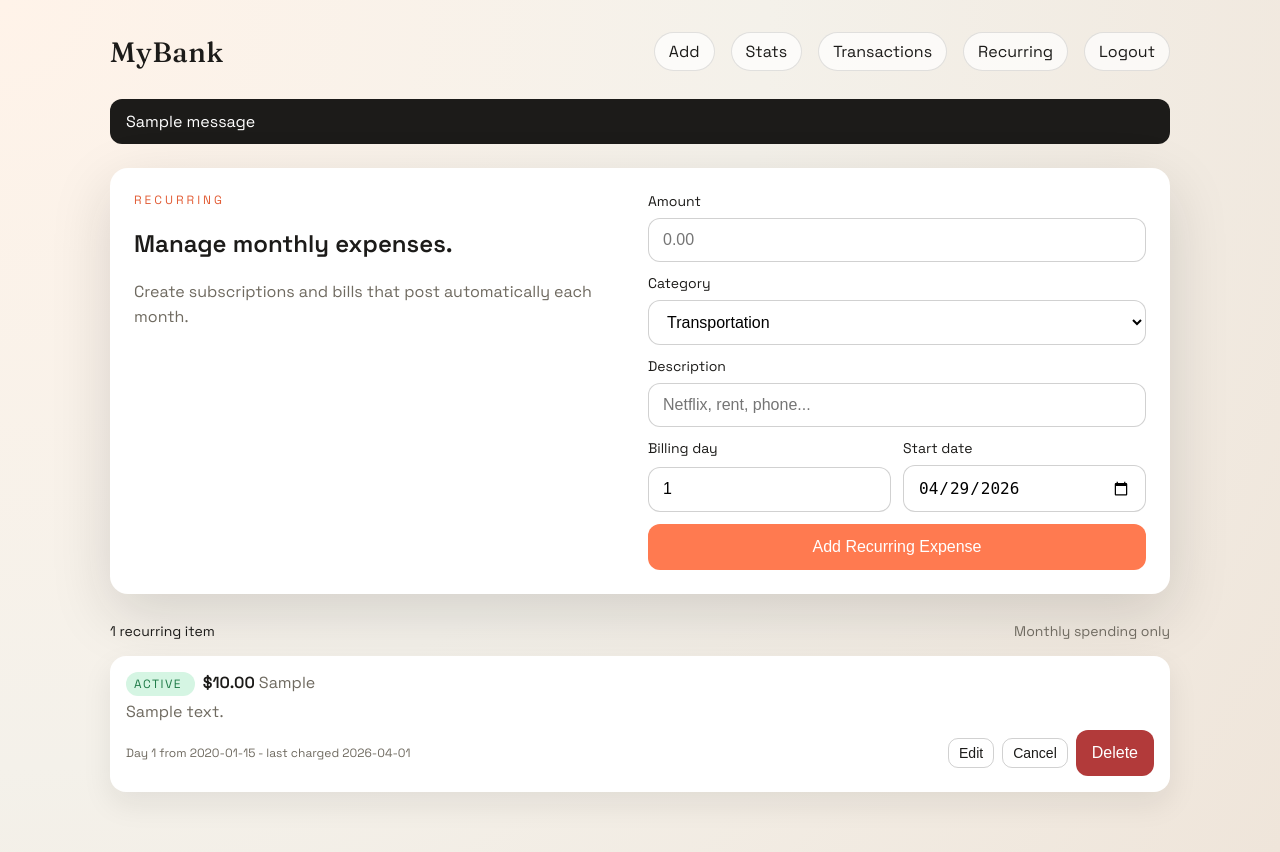
After one commit to Durvalm/MyBank, a Flask app: page /recurring in a window 1280 px wide. The commit adds this page. Run offline with Flask 3, Linux system fonts and the light colour scheme; the visitor is signed in with stand-in values (Sample User, id 1); tables that the repository leaves empty hold one stand-in row (values such as "Sample post"); one stand-in notice (Sample message) is shown.

Commit message:
recurring

```diff
--- a/app.py
+++ b/app.py
@@ -10,13 +10,20 @@ from storage import (
     authenticate_user,
     count_transactions,
     create_user,
+    delete_recurring_expense,
     delete_transaction,
+    fetch_recurring_expense,
     fetch_transaction,
     get_user_by_email,
     get_db,
     init_db,
+    insert_recurring_expense,
     insert_transaction,
+    list_recurring_expenses,
+    process_due_recurring_expenses,
     query_transactions,
+    set_recurring_expense_active,
+    update_recurring_expense,
     update_transaction,
 )
 
@@ -31,6 +38,8 @@ def setup_db_once():
     if not _db_initialized:
         init_db()
         _db_initialized = True
+    if session.get("user_id"):
+        process_due_recurring_expenses(session["user_id"])
 
 
 def valid_category(tx_type, category):
@@ -73,6 +82,45 @@ def normalize_transaction(form):
         "category": category,
         "description": description,
         "date": date,
+    }, None
+
+
+def normalize_recurring_expense(form):
+    amount = parse_amount(form.get("amount"))
+    category = (form.get("category") or "").lower()
+    description = form.get("description") or ""
+    start_date = form.get("start_date") or datetime.date.today().isoformat()
+    active = 1 if form.get("active", "1") == "1" else 0
+
+    try:
+        billing_day = int(form.get("billing_day") or "")
+    except ValueError:
+        billing_day = None
+
+    if amount is None or amount <= 0:
+        return None, "Amount must be a positive number."
+
+    if not valid_category("spending", category):
+        return None, "Please pick a valid spending category."
+
+    if billing_day is None or billing_day < 1 or billing_day > 31:
+        return None, "Billing day must be between 1 and 31."
+
+    try:
+        datetime.date.fromisoformat(start_date)
+    except ValueError:
+        return None, "Start date must be a valid date."
+
+    if not description.strip():
+        description = "(no description)"
+
+    return {
+        "amount": amount,
+        "category": category,
+        "description": description,
+        "billing_day": billing_day,
+        "start_date": start_date,
+        "active": active,
     }, None
 
 
@@ -416,6 +464,90 @@ def remove_transaction(tx_id):
     return redirect(url_for("transactions"))
 
 
+@app.route("/recurring")
+@login_required
+def recurring_expenses():
+    user_id = session["user_id"]
+    rows = list_recurring_expenses(user_id)
+    return render_template(
+        "recurring.html",
+        rows=rows,
+        spending_categories=SPENDING_CATEGORIES,
+    )
+
+
+@app.route("/recurring/add", methods=["POST"])
+@login_required
+def add_recurring_expense():
+    payload, error = normalize_recurring_expense(request.form)
+    if error:
+        flash(error)
+        return redirect(url_for("recurring_expenses"))
+
+    insert_recurring_expense(
+        session["user_id"],
+        payload["amount"],
+        payload["category"],
+        payload["description"],
+        payload["billing_day"],
+        payload["start_date"],
+        payload["active"],
+    )
+    flash("Recurring expense added.")
+    return redirect(url_for("recurring_expenses"))
+
+
+@app.route("/recurring/<int:recurring_id>/edit", methods=["POST"])
+@login_required
+def edit_recurring_expense(recurring_id):
+    user_id = session["user_id"]
+    if not fetch_recurring_expense(recurring_id, user_id):
+        flash("Recurring expense not found.")
+        return redirect(url_for("recurring_expenses"))
+
+    payload, error = normalize_recurring_expense(request.form)
+    if error:
+        flash(error)
+        return redirect(url_for("recurring_expenses"))
+
+    update_recurring_expense(
+        recurring_id,
+        user_id,
+        payload["amount"],
+        payload["category"],
+        payload["description"],
+        payload["billing_day"],
+        payload["start_date"],
+        payload["active"],
+    )
+    flash("Recurring expense updated.")
+    return redirect(url_for("recurring_expenses"))
+
+
+@app.route("/recurring/<int:recurring_id>/cancel", methods=["POST"])
+@login_required
+def cancel_recurring_expense(recurring_id):
+    set_recurring_expense_active(recurring_id, session["user_id"], 0)
+    flash("Recurring expense canceled.")
+    return redirect(url_for("recurring_expenses"))
+
+
+@app.route("/recurring/<int:recurring_id>/resume", methods=["POST"])
+@login_required
+def resume_recurring_expense(recurring_id):
+    set_recurring_expense_active(recurring_id, session["user_id"], 1)
+    flash("Recurring expense resumed.")
+    return redirect(url_for("recurring_expenses"))
+
+
+@app.route("/recurring/<int:recurring_id>/delete", methods=["POST"])
+@login_required
+def remove_recurring_expense(recurring_id):
+    delete_recurring_expense(recurring_id, session["user_id"])
+    flash("Recurring expense deleted.")
+    return redirect(url_for("recurring_expenses"))
+
+
 @app.route("/transactions/filter")
 @login_required
 def transactions_filter():
--- a/static/style.css
+++ b/static/style.css
@@ -620,6 +620,16 @@ button.danger {
   color: #a23434;
 }
 
+.tag.active {
+  background: #d5f5e3;
+  color: #1e7a47;
+}
+
+.tag.canceled {
+  background: #f1e8dd;
+  color: #7c5b42;
+}
+
 .muted {
   color: var(--muted);
 }
--- a/templates/base.html
+++ b/templates/base.html
@@ -21,6 +21,7 @@
           <a href="{{ url_for('index') }}">Add</a>
           <a href="{{ url_for('stats') }}">Stats</a>
           <a href="{{ url_for('transactions') }}">Transactions</a>
+          <a href="{{ url_for('recurring_expenses') }}">Recurring</a>
           <a href="{{ url_for('logout') }}">Logout</a>
         {% else %}
           <a href="{{ url_for('login') }}">Login</a>
--- /dev/null
+++ b/templates/recurring.html
@@ -0,0 +1,197 @@
+{% extends "base.html" %}
+
+{% block content %}
+<section class="transactions-header">
+  <div>
+    <p class="eyebrow">Recurring</p>
+    <h1>Manage monthly expenses.</h1>
+    <p class="subhead">Create subscriptions and bills that post automatically each month.</p>
+  </div>
+  <form class="search-form" action="{{ url_for('add_recurring_expense') }}" method="post">
+    <label>
+      Amount
+      <input type="number" name="amount" step="0.01" min="0" placeholder="0.00" required />
+    </label>
+
+    <label>
+      Category
+      <select name="category" required>
+        {% for category in spending_categories %}
+          <option value="{{ category }}">{{ category.replace('_', ' ').title() }}</option>
+        {% endfor %}
+      </select>
+    </label>
+
+    <label>
+      Description
+      <input type="text" name="description" placeholder="Netflix, rent, phone..." />
+    </label>
+
+    <div class="filters">
+      <label>
+        Billing day
+        <input type="number" name="billing_day" min="1" max="31" value="1" required />
+      </label>
+      <label>
+        Start date
+        <input type="date" name="start_date" data-local-date="true" required />
+      </label>
+    </div>
+
+    <input type="hidden" name="active" value="1" />
+    <button type="submit">Add Recurring Expense</button>
+  </form>
+</section>
+
+<section class="transactions-list">
+  <div class="list-header">
+    <span>{{ rows|length }} recurring item{% if rows|length != 1 %}s{% endif %}</span>
+    <span class="muted">Monthly spending only</span>
+  </div>
+
+  {% for row in rows %}
+    <div class="transaction-row">
+      <div>
+        <span class="tag {% if row.active %}active{% else %}canceled{% endif %}">
+          {% if row.active %}Active{% else %}Canceled{% endif %}
+        </span>
+        <strong>${{ row.amount|currency }}</strong>
+        <span class="muted">{{ row.category.replace('_', ' ').title() }}</span>
+      </div>
+      <div class="muted">{{ row.description }}</div>
+      <div class="transaction-meta">
+        <span class="date">
+          Day {{ row.billing_day }} from {{ row.start_date }}
+          {% if row.last_charged_date %} - last charged {{ row.last_charged_date }}{% endif %}
+        </span>
+        <div class="actions">
+          <button
+            type="button"
+            class="button-link edit-recurring-button"
+            data-id="{{ row.id }}"
+            data-amount="{{ row.amount }}"
+            data-category="{{ row.category }}"
+            data-description="{{ row.description }}"
+            data-billing-day="{{ row.billing_day }}"
+            data-start-date="{{ row.start_date }}"
+            data-active="{{ row.active }}"
+          >
+            Edit
+          </button>
+          {% if row.active %}
+            <form method="post" action="{{ url_for('cancel_recurring_expense', recurring_id=row.id) }}">
+              <button type="submit" class="button-link">Cancel</button>
+            </form>
+          {% else %}
+            <form method="post" action="{{ url_for('resume_recurring_expense', recurring_id=row.id) }}">
+              <button type="submit" class="button-link">Resume</button>
+            </form>
+          {% endif %}
+          <form method="post" action="{{ url_for('remove_recurring_expense', recurring_id=row.id) }}" onsubmit="return confirm('Delete this recurring expense? Existing transactions stay in your history.');">
+            <button type="submit" class="danger">Delete</button>
+          </form>
+        </div>
+      </div>
+    </div>
+  {% else %}
+    <p class="muted">No recurring expenses yet.</p>
+  {% endfor %}
+</section>
+
+<div class="modal" id="recurring-modal" aria-hidden="true">
+  <div class="modal-backdrop" data-close="true"></div>
+  <div class="modal-card">
+    <div class="modal-header">
+      <div>
+        <h3>Edit recurring expense</h3>
+        <p class="muted">Changes apply to future automatic charges.</p>
+      </div>
+      <button type="button" class="close" data-close="true">Close</button>
+    </div>
+    <div class="modal-body">
+      <form class="form" id="recurring-form" method="post">
+        <label>
+          Amount
+          <input type="number" name="amount" step="0.01" min="0" required />
+        </label>
+
+        <label>
+          Category
+          <select name="category" required>
+            {% for category in spending_categories %}
+              <option value="{{ category }}">{{ category.replace('_', ' ').title() }}</option>
+            {% endfor %}
+          </select>
+        </label>
+
+        <label>
+          Description
+          <input type="text" name="description" />
+        </label>
+
+        <div class="filters">
+          <label>
+            Billing day
+            <input type="number" name="billing_day" min="1" max="31" required />
+          </label>
+          <label>
+            Start date
+            <input type="date" name="start_date" required />
+          </label>
+        </div>
+
+        <label>
+          Status
+          <select name="active" required>
+            <option value="1">Active</option>
+            <option value="0">Canceled</option>
+          </select>
+        </label>
+
+        <button type="submit">Save Changes</button>
+      </form>
+    </div>
+  </div>
+</div>
+
+<script>
+  const recurringModal = document.getElementById("recurring-modal");
+  const recurringForm = document.getElementById("recurring-form");
+
+  document.querySelectorAll("input[type='date'][data-local-date='true']").forEach((input) => {
+    if (input.value) return;
+    const now = new Date();
+    const localDate = new Date(now.getTime() - now.getTimezoneOffset() * 60000)
+      .toISOString()
+      .slice(0, 10);
+    input.value = localDate;
+  });
+
+  const openRecurringModal = (button) => {
+    recurringForm.action = `/recurring/${button.dataset.id}/edit`;
+    recurringForm.amount.value = button.dataset.amount;
+    recurringForm.category.value = button.dataset.category;
+    recurringForm.description.value = button.dataset.description || "";
+    recurringForm.billing_day.value = button.dataset.billingDay;
+    recurringForm.start_date.value = button.dataset.startDate;
+    recurringForm.active.value = button.dataset.active;
+
+    recurringModal.classList.add("open");
+    recurringModal.setAttribute("aria-hidden", "false");
+  };
+
+  document.addEventListener("click", (event) => {
+    const target = event.target.closest(".edit-recurring-button");
+    if (target) {
+      event.preventDefault();
+      openRecurringModal(target);
+      return;
+    }
+
+    if (event.target.dataset.close === "true") {
+      recurringModal.classList.remove("open");
+      recurringModal.setAttribute("aria-hidden", "true");
+    }
+  });
+</script>
+{% endblock %}
```
Also changed, not shown: storage.py (+171 -1 lines), templates/edit.html (+46 -12 lines), templates/index.html (+44 -11 lines), templates/transactions.html (+43 -13 lines).
